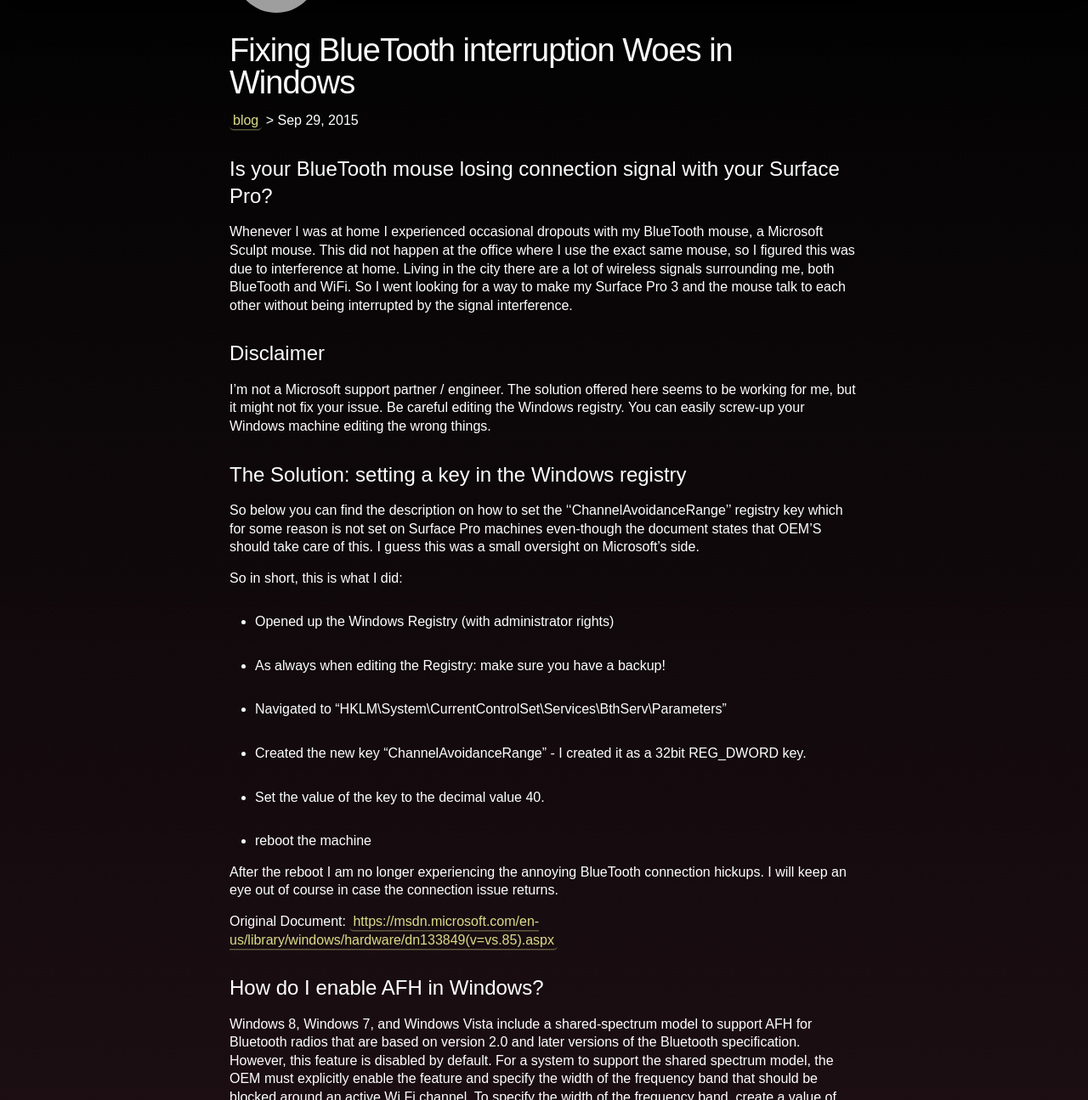
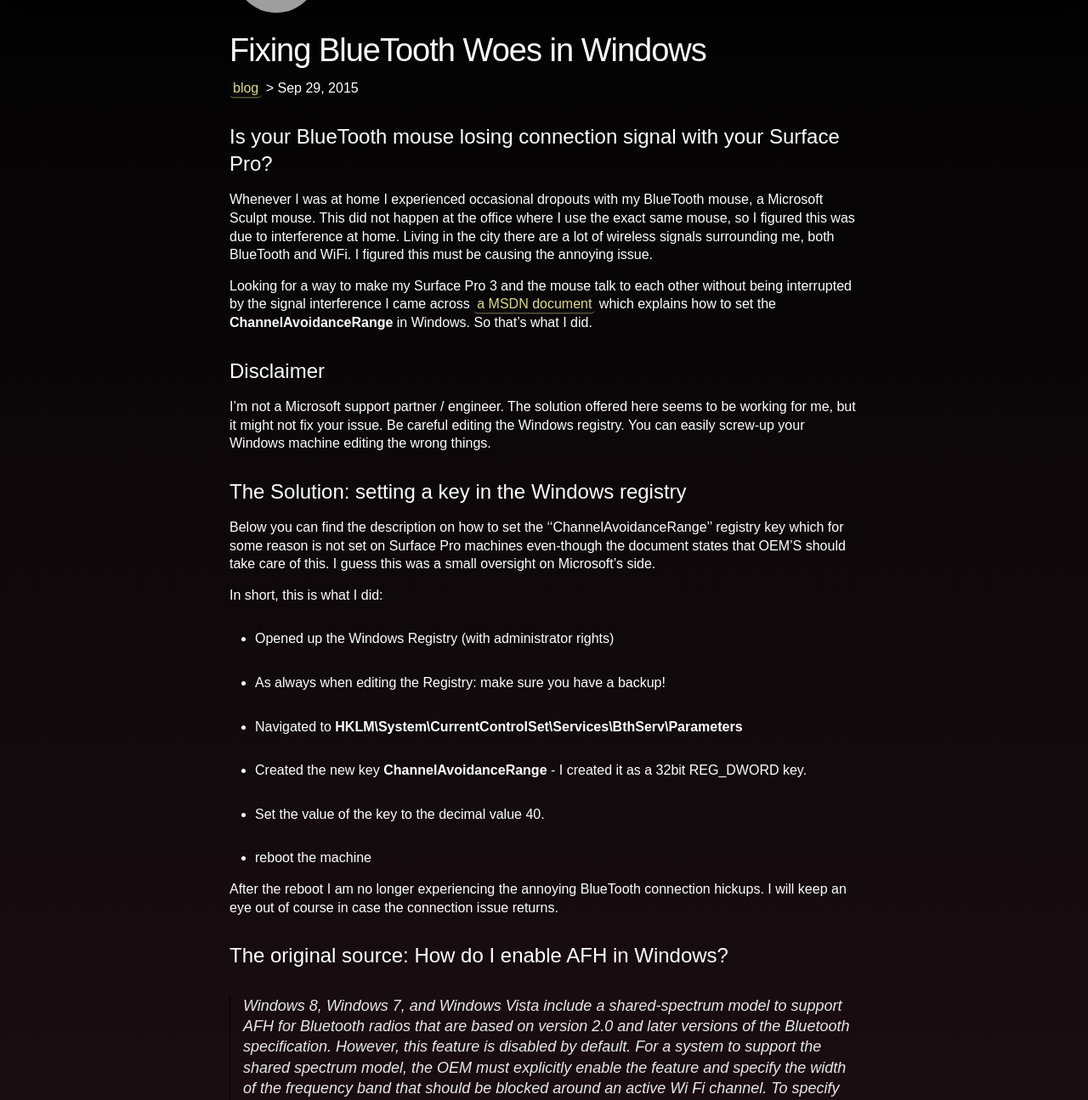
Before and after one commit to johanbove/johanbove.github.io, a Jekyll site: the page built from _posts/2015-09-29-Windows-Bluetooth-Mouse-Connection-Fixed.md, in a window 1280 px wide and 1400 px high, cut to the strip 105-1400 px from the top of the window. Shown: the whole strip at 85% size. Built offline with Jekyll 4.4.1, drawn with Linux system fonts in a browser that asks for light colours; comment, search, counter and statistics services are not loaded; some of the changed text lies outside the part shown; grey boxes are pictures that could not be loaded.

Commit message:
Update post
Fixed formatting and wording

```diff
--- a/_posts/2015-09-29-Windows-Bluetooth-Mouse-Connection-Fixed.md
+++ b/_posts/2015-09-29-Windows-Bluetooth-Mouse-Connection-Fixed.md
@@ -1,14 +1,15 @@
 ---
 layout: post
-title: "Fixing BlueTooth interruption Woes in Windows"
+title: "Fixing BlueTooth Woes in Windows"
 desc: "Setting ChannelAvoidanceRange in the Windows registry to fix interference"
 categories: blog
 ---
 
 ## Is your BlueTooth mouse losing connection signal with your Surface Pro?
 
-Whenever I was at home I experienced occasional dropouts with my BlueTooth mouse, a Microsoft Sculpt mouse. This did not happen at the office where I use the exact same mouse, so I figured this was due to interference at home. Living in the city there are a lot of wireless signals surrounding me, both BlueTooth and WiFi.
-So I went looking for a way to make my Surface Pro 3 and the mouse talk to each other without being interrupted by the signal interference.
+Whenever I was at home I experienced occasional dropouts with my BlueTooth mouse, a Microsoft Sculpt mouse. This did not happen at the office where I use the exact same mouse, so I figured this was due to interference at home. Living in the city there are a lot of wireless signals surrounding me, both BlueTooth and WiFi. I figured this must be causing the annoying issue.
+
+Looking for a way to make my Surface Pro 3 and the mouse talk to each other without being interrupted by the signal interference I came across [a MSDN document](https://msdn.microsoft.com/en-us/library/windows/hardware/dn133849(v=vs.85).aspx>) which explains how to set the **ChannelAvoidanceRange** in Windows. So that's what I did.
 
 ## Disclaimer
 
@@ -16,14 +17,14 @@
 
 ## The Solution: setting a key in the Windows registry
 
-So below you can find the description on how to set the ''ChannelAvoidanceRange'' registry key which for some reason is not set on Surface Pro machines even-though the document states that OEM'S should take care of this. I guess this was a small oversight on Microsoft's side.
+Below you can find the description on how to set the ''ChannelAvoidanceRange'' registry key which for some reason is not set on Surface Pro machines even-though the document states that OEM'S should take care of this. I guess this was a small oversight on Microsoft's side.
 
-So in short, this is what I did:
+In short, this is what I did:
 
 - Opened up the Windows Registry (with administrator rights)
 - As always when editing the Registry: make sure you have a backup!
-- Navigated to "HKLM\System\CurrentControlSet\Services\BthServ\Parameters"
-- Created the new key "ChannelAvoidanceRange" - I created it as a 32bit REG_DWORD key.
+- Navigated to **HKLM\System\CurrentControlSet\Services\BthServ\Parameters**
+- Created the new key **ChannelAvoidanceRange** - I created it as a 32bit REG_DWORD key.
 - Set the value of the key to the decimal value 40.
 - reboot the machine
 
@@ -31,16 +32,16 @@
 I will keep an eye out of course in case the connection issue returns.
 
 
-Original Document: <https://msdn.microsoft.com/en-us/library/windows/hardware/dn133849(v=vs.85).aspx>
+## The original source: How do I enable AFH in Windows?
 
-## How do I enable AFH in Windows?
-
-Windows 8, Windows 7, and Windows Vista include a shared-spectrum model to support AFH for Bluetooth radios that are based on version 2.0 and later versions of the Bluetooth specification. However, this feature is disabled by default. For a system to support the shared spectrum model, the OEM must explicitly enable the feature and specify the width of the frequency band that should be blocked around an active Wi Fi channel. To specify the width of the frequency band, create a value of type REG_DWORD that is named ChannelAvoidanceRange under the following registry key:
+> Windows 8, Windows 7, and Windows Vista include a shared-spectrum model to support AFH for Bluetooth radios that are based on version 2.0 and later versions of the Bluetooth specification. However, this feature is disabled by default. For a system to support the shared spectrum model, the OEM must explicitly enable the feature and specify the width of the frequency band that should be blocked around an active Wi Fi channel. To specify the width of the frequency band, create a value of type REG_DWORD that is named ChannelAvoidanceRange under the following registry key:
 
     HKLM\System\CurrentControlSet\Services\BthServ\Parameters
 
-The ChannelAvoidanceRange value enables or disables spectrum sharing and specifies the width of the blocked frequency band. To enable spectrum sharing, set ChannelAvoidanceRange to the full width of the frequency band that should be blocked around an active Wi-Fi channel. The units are in MHz and can range from 20 to 40 (0.02 to 0.04 GHz). OEMs must determine an appropriate bandwidth based on a selected set of radios, antenna characteristics, and radio manufacturer feedback.
+> The ChannelAvoidanceRange value enables or disables spectrum sharing and specifies the width of the blocked frequency band. To enable spectrum sharing, set ChannelAvoidanceRange to the full width of the frequency band that should be blocked around an active Wi-Fi channel. The units are in MHz and can range from 20 to 40 (0.02 to 0.04 GHz). OEMs must determine an appropriate bandwidth based on a selected set of radios, antenna characteristics, and radio manufacturer feedback.
 
-A new ChannelAvoidanceRange value takes effect only after the system has been rebooted. Ideally, the OEM should set the ChannelAvoidanceRange value during the preinstallation process.
+> A new ChannelAvoidanceRange value takes effect only after the system has been rebooted. Ideally, the OEM should set the ChannelAvoidanceRange value during the preinstallation process.
 
-For the Windows shared-spectrum model to work effectively, Wi-Fi miniport drivers must report their channel usage to the networking connections manager. The networking stack then passes the channel-use information to the Bluetooth stack.
+> For the Windows shared-spectrum model to work effectively, Wi-Fi miniport drivers must report their channel usage to the networking connections manager. The networking stack then passes the channel-use information to the Bluetooth stack.
+
+Original Source: <https://msdn.microsoft.com/en-us/library/windows/hardware/dn133849(v=vs.85).aspx>
```
